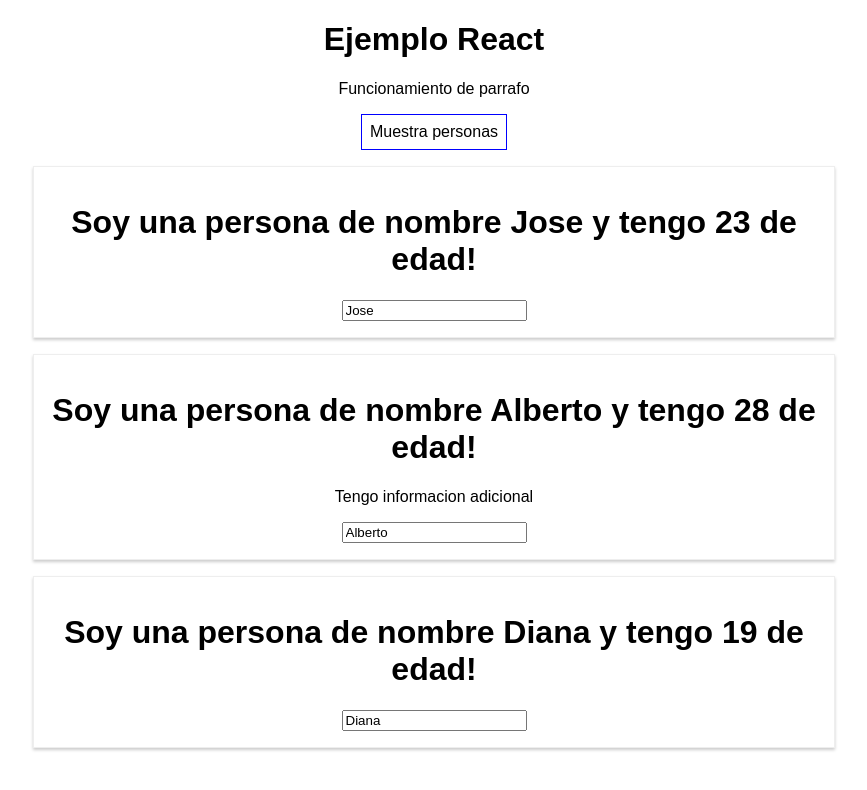
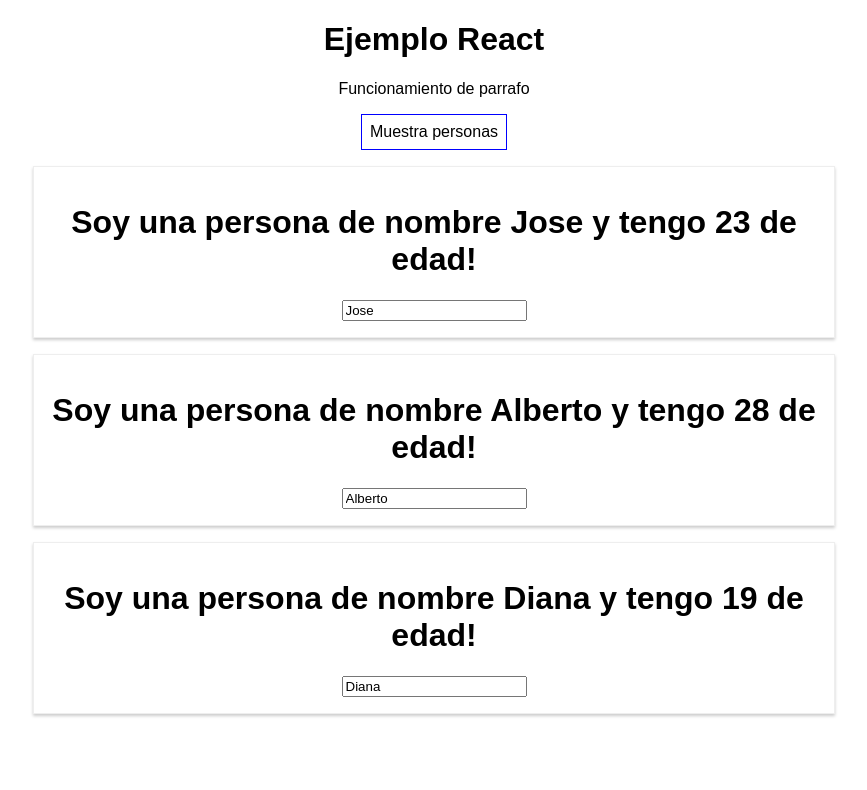
Before and after one commit to LazarusPolar/React-Train, a React (Create React App) app: page / in a window 1280 px wide. Both pictures are taken after a click on the button "Muestra personas". Shown: the top 790 px of the page, without its empty margins (206-1073 px from the left). Built offline with nearby package versions, Linux system fonts and the light colour scheme.

Commit message:
Modifica la muestra de informacion con condicional for

```diff
--- a/src/App.js
+++ b/src/App.js
@@ -76,17 +76,13 @@ class App extends Component {
    let personas = null;
 
    // Manera elegante de renderizado para condicionales
+   // Se utiliza map para poder convertir el JSON a un arreglo JS y poder utilizar la informacion
    if(this.state.mostarPersonas){
       personas = (
         <div>
-        <Persona nombre = {this.state.personas[0].nombre} edad = {this.state.personas[0].edad}/>
-        <Persona nombre = {this.state.personas[1].nombre}
-        edad = {this.state.personas[1].edad}
-        click={this.cambiaNombreHandler.bind(this, "Marcos")}
-        cambio = {this.nombreCambiadoHandler}>
-        Tengo informacion adicional
-        </Persona>
-        <Persona nombre = {this.state.personas[2].nombre} edad = {this.state.personas[2].edad}/>
+        {this.state.personas.map(persona => {
+          return <Persona nombre = {persona.nombre} edad = {persona.edad} />
+        })}
         </div>
       )
    }
```
